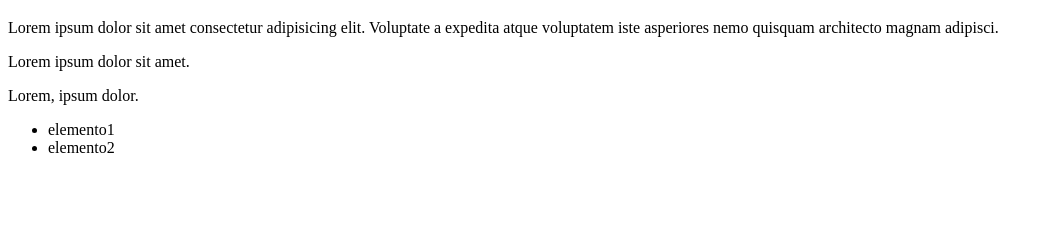
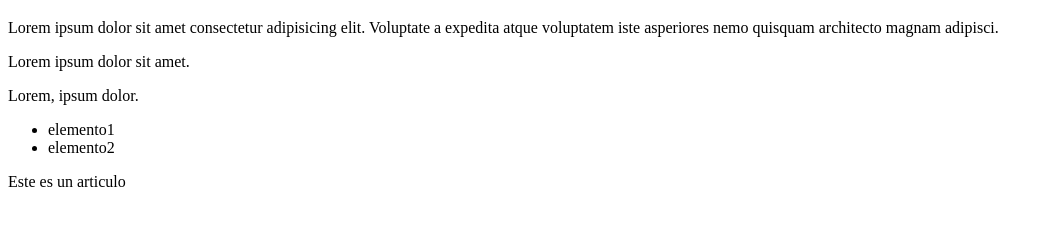
Before and after one commit to elizabet89/nuevo, a plain HTML site: page index.html in a window 1280 px wide. Shown: the part 61-286 px from the top of the page, without its empty margins (0-1053 px from the left). Drawn offline with Linux system fonts and the light colour scheme.

Commit message:
nuevo articulo

```diff
--- a/index.html
+++ b/index.html
@@ -19,5 +19,6 @@
         <li>elemento1</li>
         <li>elemento2</li>
      </ul>
+     <article>Este es un articulo</article>
 </body>
 </html>
```
